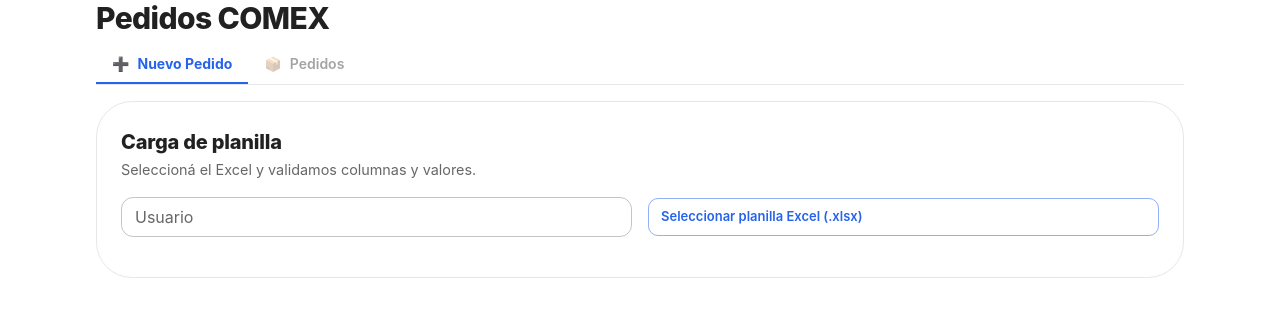
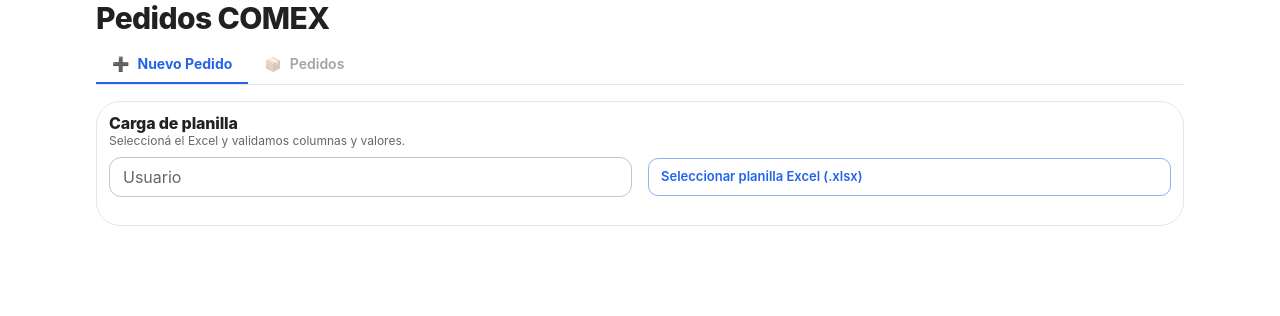
Before and after one commit to brandatta/comex-vicomx, a React (Vite) app in the folder client/: page / in a window 1280 px wide. Shown: the top 316 px of the page. Built offline with nearby package versions, Linux system fonts and the light colour scheme.

Commit message:
Update SectionCard.jsx

```diff
--- a/client/src/components/SectionCard.jsx
+++ b/client/src/components/SectionCard.jsx
@@ -1,51 +1,58 @@
-import { Paper, Box, Typography } from "@mui/material";
+import { Paper, Box, Typography, Divider } from "@mui/material";
 
-export default function SectionCard({ title, subtitle, actions, children }) {
+export default function SectionCard({
+  title,
+  subtitle,
+  actions,   // ahora lo usamos como FOOTER (abajo)
+  children,
+}) {
   return (
     <Paper
       elevation={0}
       sx={{
-        p: 3,
-        mb: 3,
+        p: 1.5,
+        mb: 1.5,
         border: "1px solid #e5e7eb",
-        borderRadius: 3,
+        borderRadius: 2,
         backgroundColor: "#ffffff",
       }}
     >
-      {(title || actions) && (
-        <Box
-          display="flex"
-          alignItems="flex-start"
-          justifyContent="space-between"
-          gap={2}
-          mb={2}
-        >
-          <Box>
-            {title && (
+      {(title || subtitle) ? (
+        <Box mb={1}>
+          {title ? (
             <Typography
-                variant="h6"
+              variant="subtitle1"
               sx={{
                 fontWeight: 800,
                 letterSpacing: "-0.01em",
+                lineHeight: 1.15,
               }}
             >
               {title}
             </Typography>
-            )}
-            {subtitle && (
+          ) : null}
+
+          {subtitle ? (
             <Typography
-                variant="body2"
-                sx={{ color: "text.secondary", mt: 0.25 }}
+              variant="caption"
+              sx={{ color: "text.secondary", display: "block", mt: 0.25, lineHeight: 1.2 }}
             >
               {subtitle}
             </Typography>
-            )}
+          ) : null}
         </Box>
-          {actions ? <Box>{actions}</Box> : null}
-        </Box>
-      )}
+      ) : null}
 
       {children}
+
+      {actions ? (
+        <>
+          <Divider sx={{ my: 1 }} />
+          <Box display="flex" justifyContent="flex-end" gap={1} flexWrap="wrap">
+            {actions}
+          </Box>
+        </>
+      ) : null}
     </Paper>
   );
 }
```
Lines whose indentation alone changed are shown as unchanged.
